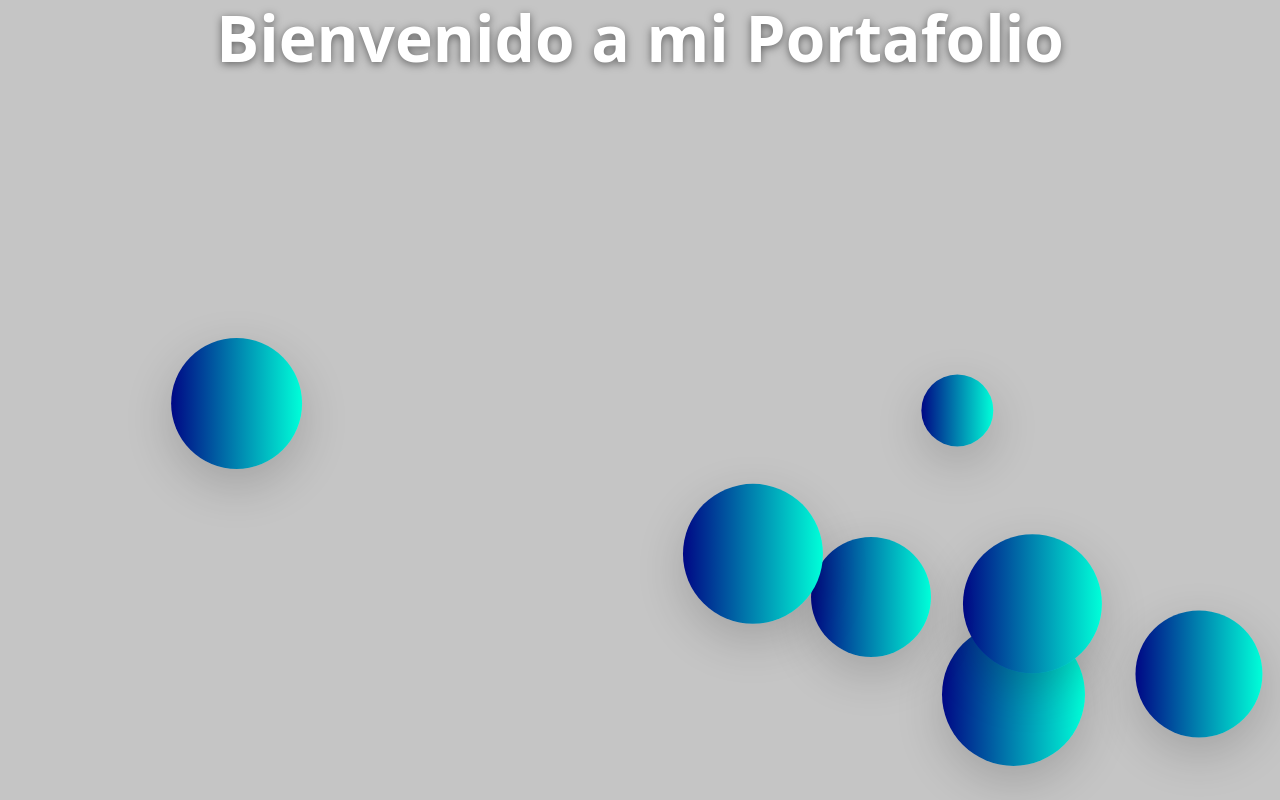
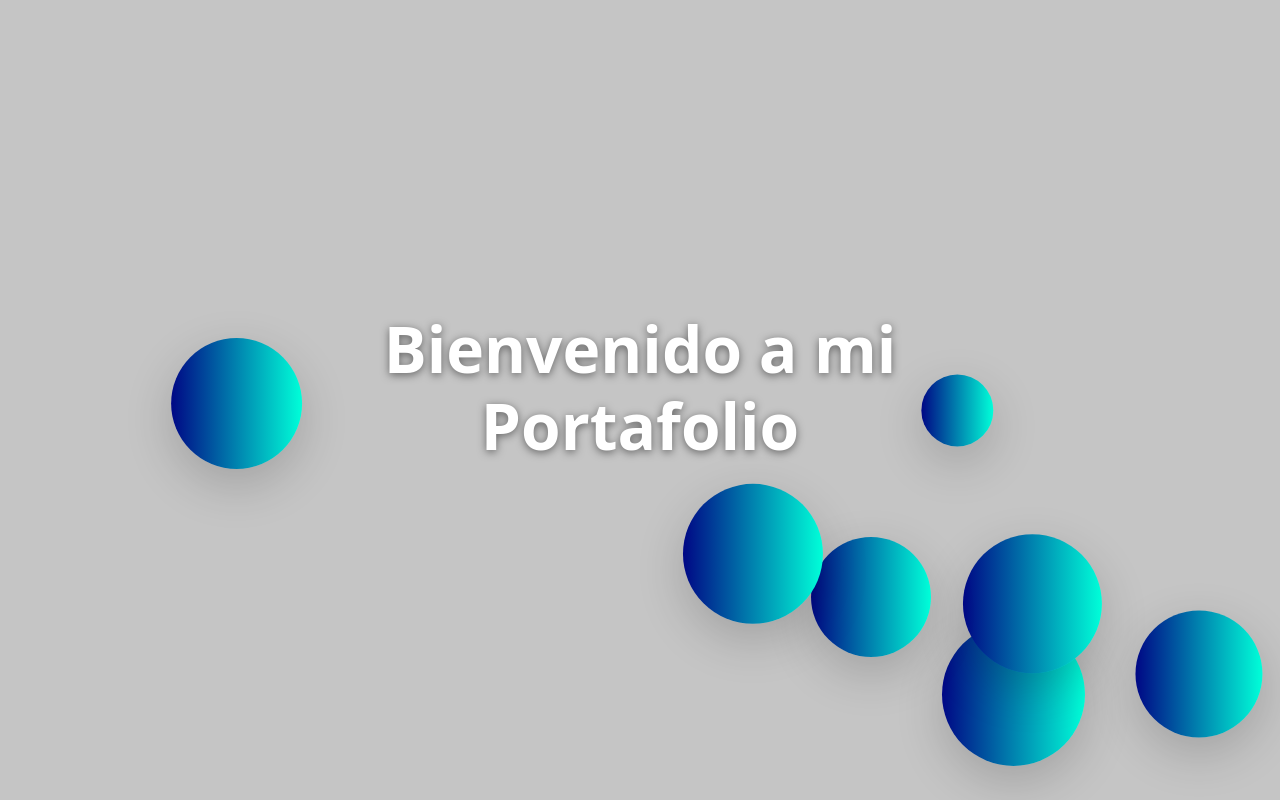
Before and after one commit to antonii05/Portafolio, a Vue app: page / in a window 1280 px wide. Built offline with nearby package versions, Linux system fonts and the light colour scheme.

Commit message:
DEVELOP - STYLE - SE AGREGA AL CENTRO EL TITULO

```diff
--- a/src/views/HomeView.vue
+++ b/src/views/HomeView.vue
@@ -1,9 +1,10 @@
 <template>
     <div class="home-container">
-        <div class="position-absolute top-0 start-0 w-100 h-100">
+        <div class="shapes-background">
             <Shapes />
         </div>
-        <div class="d-flex justify-content-center text-center">
+
+        <div class="header-centered">
             <h1 class="display-3 fw-bold text-white text-shadow mb-4">
                 Bienvenido a mi Portafolio
             </h1>
@@ -17,9 +18,28 @@ import Shapes from '@/components/Shapes.vue'
 
 <style scoped>
 .home-container {
-    min-height: 100vh;
     position: relative;
+    height: 100vh;
+    width: 100%;
 }
+
+.shapes-background {
+    position: absolute;
+    width: 100%;
+    height: 100%;
+    z-index: 0;
+}
+
+/* title */
+.header-centered {
+    position: absolute;
+    top: 50%;
+    left: 50%;
+    transform: translate(-50%, -50%);
+    z-index: 1;
+    text-align: center;
+}
+
 .text-shadow {
     text-shadow: 0 2px 8px rgba(0, 0, 0, 0.5);
 }
```
